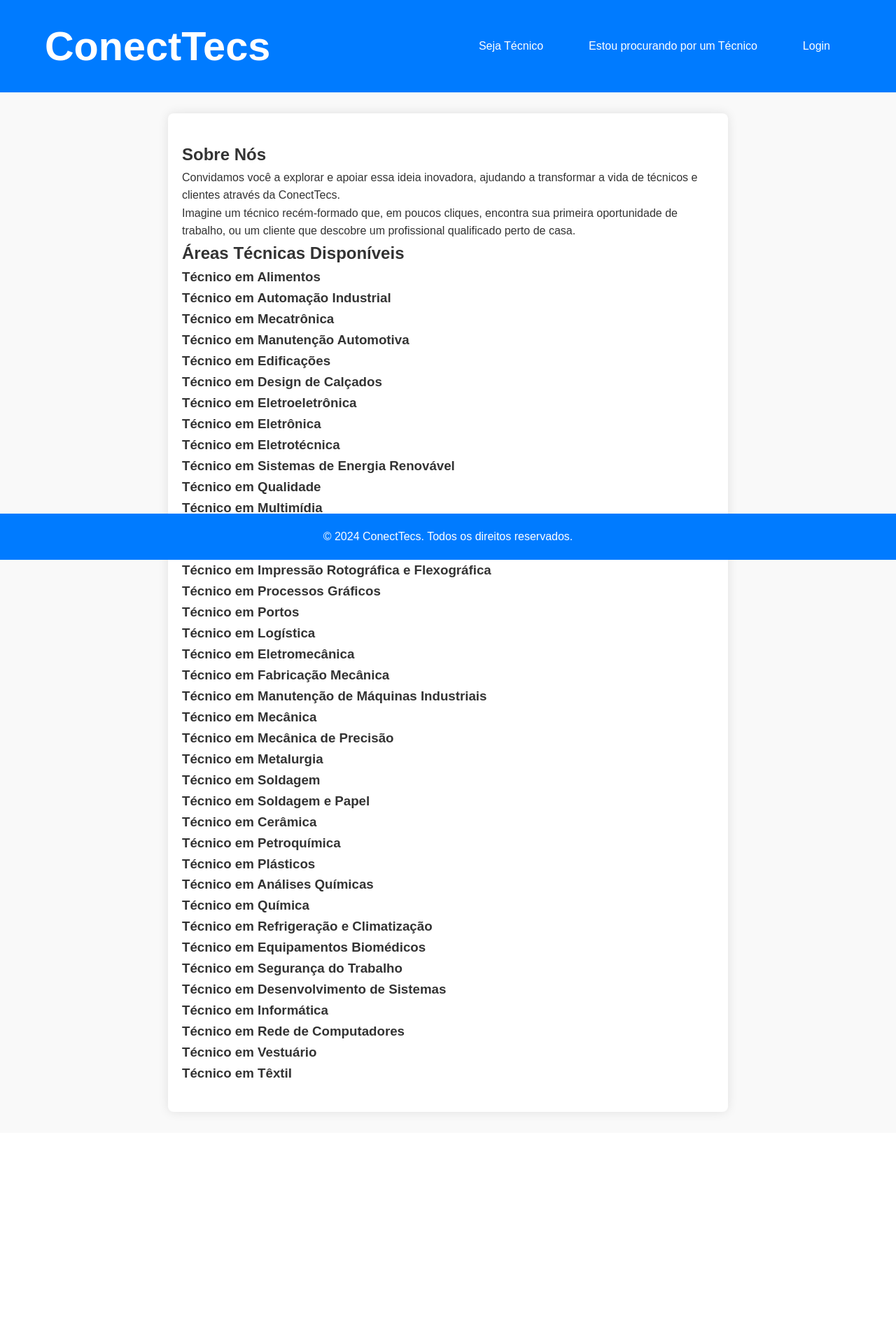
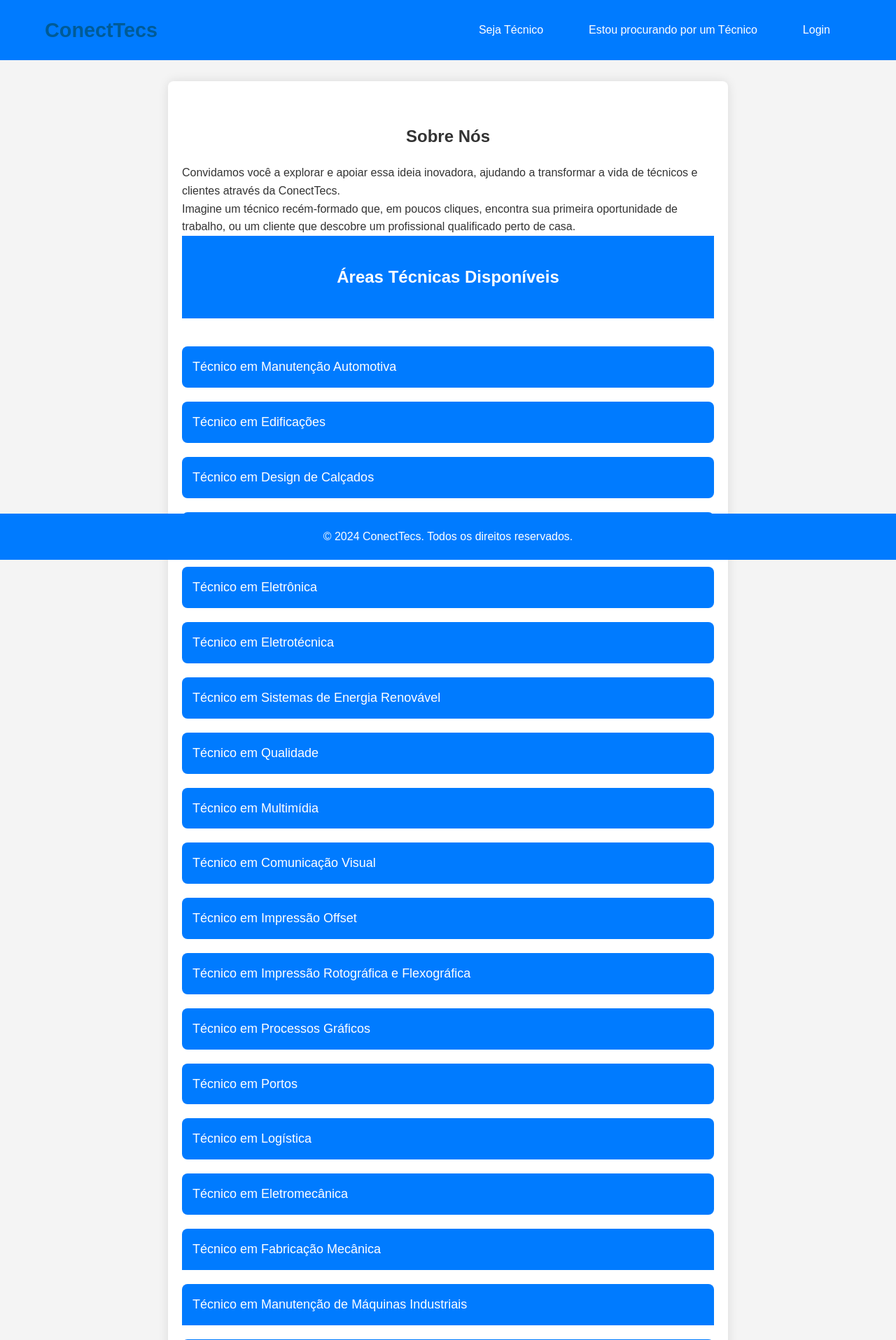
Before and after one commit to icarosantts/TCC, a PHP site: page / in a window 1280 px wide. Shown: the top 1915 px of the page at 70% size. Before the commit the page ends 1619 px from the top, so only its background shows below. Run offline with PHP 8.4, Linux system fonts and the light colour scheme.

Commit message:
atualizações

```diff
--- a/ConectTecs/cadastro-cliente.html
+++ b/ConectTecs/cadastro-cliente.html
@@ -22,8 +22,8 @@
 
     <main>
         <section class="cadastro">
-            <h2>Cadastro de Cliente</h2>
-            <p>Preencha os dados abaixo para se cadastrar como cliente.</p>
+            <h2>Cadastre-se para encontrar o profissional que procura.</h2>
+            <p>Preencha os dados abaixo para se cadastrar.</p>
             <form id="cadastro-cliente-form" action="cadastro_cliente.php" method="POST">
                 <div class="form-group">
                     <label for="nome">Nome:</label>
--- a/ConectTecs/index.html
+++ b/ConectTecs/index.html
@@ -5,6 +5,65 @@
     <meta name="viewport" content="width=device-width, initial-scale=1.0">
     <title>Página Inicial - ConectTecs</title>
     <link rel="stylesheet" href="styles.css">
+    <style>
+        body {
+            font-family: Arial, sans-serif;
+            margin: 0;
+            padding: 0;
+            background-color: #f4f4f4;
+        }
+
+        h2 {
+            text-align: center;
+            margin: 20px 0;
+        }
+
+        .accordion {
+            max-width: 900px;
+            margin: 20px auto;
+            border-radius: 8px;
+            overflow: hidden;
+        }
+
+        .accordion-header {
+            padding: 15px;
+            background: #007bff;
+            color: white;
+            font-size: 18px;
+            cursor: pointer;
+            transition: background-color 0.3s ease;
+        }
+
+        .accordion-header:hover {
+            background: #0056b3;
+        }
+
+        .accordion-body {
+            display: none;
+            padding: 15px;
+            background: #f9f9f9;
+            font-size: 16px;
+        }
+
+        .accordion-body p {
+            margin-bottom: 10px;
+        }
+
+        .accordion-body a {
+            display: inline-block;
+            padding: 10px 20px;
+            background: #007bff;
+            color: #fff;
+            text-decoration: none;
+            border-radius: 5px;
+            font-size: 14px;
+            transition: background-color 0.3s ease;
+        }
+
+        .accordion-body a:hover {
+            background: #0056b3;
+        }
+    </style>
 </head>
 <body>
     <header>
@@ -27,129 +86,280 @@
             <p>Imagine um técnico recém-formado que, em poucos cliques, encontra sua primeira oportunidade de trabalho, ou um cliente que descobre um profissional qualificado perto de casa.</p>
         </section>
 
-        <section class="areas-tecnicas">
+        <header>
             <h2>Áreas Técnicas Disponíveis</h2>
-            <div class="area">
-                <h3>Técnico em Alimentos</h3>
+        </header>
+
+        <div class="accordion">
+            <div class="accordion">
+                <div class="accordion-header">Técnico em Manutenção Automotiva</div>
+                <div class="accordion-body">
+                    <p>Especialista em manutenção e reparação de veículos automotivos.</p>
+                    <a href="cadastro.html">Cadastre-se</a>
                 </div>
-            <div class="area">
-                <h3>Técnico em Automação Industrial</h3>
             </div>
-            <div class="area">
-                <h3>Técnico em Mecatrônica</h3>
+            <div class="accordion">
+                <div class="accordion-header">Técnico em Edificações</div>
+                <div class="accordion-body">
+                    <p>Atua em projetos e construção de edificações e estruturas.</p>
+                    <a href="cadastro.html">Cadastre-se</a>
                 </div>
-            <div class="area">
-                <h3>Técnico em Manutenção Automotiva</h3>
             </div>
-            <div class="area">
-                <h3>Técnico em Edificações</h3>
+            <div class="accordion">
+                <div class="accordion-header">Técnico em Design de Calçados</div>
+                <div class="accordion-body">
+                    <p>Cria e desenvolve designs de calçados inovadores.</p>
+                    <a href="cadastro.html">Cadastre-se</a>
                 </div>
-            <div class="area">
-                <h3>Técnico em Design de Calçados</h3>
             </div>
-            <div class="area">
-                <h3>Técnico em Eletroeletrônica</h3>
+            <div class="accordion">
+                <div class="accordion-header">Técnico em Eletroeletrônica</div>
+                <div class="accordion-body">
+                    <p>Especializado em manutenção de sistemas eletroeletrônicos.</p>
+                    <a href="cadastro.html">Cadastre-se</a>
                 </div>
-            <div class="area">
-                <h3>Técnico em Eletrônica</h3>
             </div>
-            <div class="area">
-                <h3>Técnico em Eletrotécnica</h3>
+            <div class="accordion">
+                <div class="accordion-header">Técnico em Eletrônica</div>
+                <div class="accordion-body">
+                    <p>Desenvolve e mantém circuitos e sistemas eletrônicos.</p>
+                    <a href="cadastro.html">Cadastre-se</a>
                 </div>
-            <div class="area">
-                <h3>Técnico em Sistemas de Energia Renovável</h3>
             </div>
-            <div class="area">
-                <h3>Técnico em Qualidade</h3>
+            <div class="accordion">
+                <div class="accordion-header">Técnico em Eletrotécnica</div>
+                <div class="accordion-body">
+                    <p>Atua na instalação e manutenção de redes elétricas.</p>
+                    <a href="cadastro.html">Cadastre-se</a>
                 </div>
-            <div class="area">
-                <h3>Técnico em Multimídia</h3>
             </div>
-            <div class="area">
-                <h3>Técnico em Comunicação Visual</h3>
+            <div class="accordion">
+                <div class="accordion-header">Técnico em Sistemas de Energia Renovável</div>
+                <div class="accordion-body">
+                    <p>Trabalha com projetos de energia solar, eólica e outras fontes renováveis.</p>
+                    <a href="cadastro.html">Cadastre-se</a>
                 </div>
-            <div class="area">
-                <h3>Técnico em Impressão Offset</h3>
             </div>
-            <div class="area">
-                <h3>Técnico em Impressão Rotográfica e Flexográfica</h3>
+            <div class="accordion">
+                <div class="accordion-header">Técnico em Qualidade</div>
+                <div class="accordion-body">
+                    <p>Especialista em processos e controle de qualidade industrial.</p>
+                    <a href="cadastro.html">Cadastre-se</a>
                 </div>
-            <div class="area">
-                <h3>Técnico em Processos Gráficos</h3>
             </div>
-            <div class="area">
-                <h3>Técnico em Portos</h3>
+            <div class="accordion">
+                <div class="accordion-header">Técnico em Multimídia</div>
+                <div class="accordion-body">
+                    <p>Cria conteúdos audiovisuais e digitais para diversas mídias.</p>
+                    <a href="cadastro.html">Cadastre-se</a>
                 </div>
-            <div class="area">
-                <h3>Técnico em Logística</h3>
             </div>
-            <div class="area">
-                <h3>Técnico em Eletromecânica</h3>
+            <div class="accordion">
+                <div class="accordion-header">Técnico em Comunicação Visual</div>
+                <div class="accordion-body">
+                    <p>Desenvolve projetos gráficos e de identidade visual.</p>
+                    <a href="cadastro.html">Cadastre-se</a>
                 </div>
-            <div class="area">
-                <h3>Técnico em Fabricação Mecânica</h3>
             </div>
-            <div class="area">
-                <h3>Técnico em Manutenção de Máquinas Industriais</h3>
+            <div class="accordion">
+                <div class="accordion-header">Técnico em Impressão Offset</div>
+                <div class="accordion-body">
+                    <p>Atua na impressão gráfica de alta qualidade.</p>
+                    <a href="cadastro.html">Cadastre-se</a>
                 </div>
-            <div class="area">
-                <h3>Técnico em Mecânica</h3>
             </div>
-            <div class="area">
-                <h3>Técnico em Mecânica de Precisão</h3>
+            <div class="accordion">
+                <div class="accordion-header">Técnico em Impressão Rotográfica e Flexográfica</div>
+                <div class="accordion-body">
+                    <p>Responsável por operar e supervisionar processos de impressão rotográfica e flexográfica.</p>
+                    <a href="cadastro.html">Cadastre-se</a>
                 </div>
-            <div class="area">
-                <h3>Técnico em Metalurgia</h3>
             </div>
-            <div class="area">
-                <h3>Técnico em Soldagem</h3>
+            <div class="accordion">
+                <div class="accordion-header">Técnico em Processos Gráficos</div>
+                <div class="accordion-body">
+                    <p>Atua no planejamento e controle de processos gráficos e finalização de projetos.</p>
+                    <a href="cadastro.html">Cadastre-se</a>
                 </div>
-            <div class="area">
-                <h3>Técnico em Soldagem e Papel</h3>
             </div>
-            <div class="area">
-                <h3>Técnico em Cerâmica</h3>
+            <div class="accordion">
+                <div class="accordion-header">Técnico em Portos</div>
+                <div class="accordion-body">
+                    <p>Realiza operações logísticas e administrativas relacionadas a portos e terminais.</p>
+                    <a href="cadastro.html">Cadastre-se</a>
                 </div>
-            <div class="area">
-                <h3>Técnico em Petroquímica</h3>
             </div>
-            <div class="area">
-                <h3>Técnico em Plásticos</h3>
+            <div class="accordion">
+                <div class="accordion-header">Técnico em Logística</div>
+                <div class="accordion-body">
+                    <p>Gerencia processos logísticos e cadeias de suprimentos.</p>
+                    <a href="cadastro.html">Cadastre-se</a>
                 </div>
-            <div class="area">
-                <h3>Técnico em Análises Químicas</h3>
             </div>
-            <div class="area">
-                <h3>Técnico em Química</h3>
+            <div class="accordion">
+                <div class="accordion-header">Técnico em Eletromecânica</div>
+                <div class="accordion-body">
+                    <p>Combina conhecimentos em mecânica e elétrica para manutenção de máquinas.</p>
+                    <a href="cadastro.html">Cadastre-se</a>
                 </div>
-            <div class="area">
-                <h3>Técnico em Refrigeração e Climatização</h3>
             </div>
-            <div class="area">
-                <h3>Técnico em Equipamentos Biomédicos</h3>
+
+            <div class="accordion">
+                <div class="accordion-header">Técnico em Fabricação Mecânica</div>
+                <div class="accordion-body">
+                    <p>Atua na fabricação de peças e equipamentos mecânicos, utilizando processos industriais modernos.</p>
+                    <a href="cadastro.html">Cadastre-se</a>
             </div>
-            <div class="area">
-                <h3>Técnico em Segurança do Trabalho</h3>
+
+            <div class="accordion">
+                <div class="accordion-header">Técnico em Manutenção de Máquinas Industriais</div>
+                <div class="accordion-body">
+                    <p>Especialista na manutenção preventiva e corretiva de máquinas utilizadas em indústrias.</p>
+                    <a href="cadastro.html">Cadastre-se</a>
             </div>
-            <div class="area">
-                <h3>Técnico em Desenvolvimento de Sistemas</h3>
+
+            <div class="accordion">
+                <div class="accordion-header">Técnico em Mecânica</div>
+                <div class="accordion-body">
+                    <p>Desenvolve projetos e realiza manutenção de sistemas mecânicos, equipamentos e máquinas.</p>
+                    <a href="cadastro.html">Cadastre-se</a>
             </div>
-            <div class="area">
-                <h3>Técnico em Informática</h3>
+
+            <div class="accordion">
+                <div class="accordion-header">Técnico em Mecânica de Precisão</div>
+                <div class="accordion-body">
+                    <p>Trabalha com a produção de peças e sistemas que exigem alta precisão, como moldes e ferramentas.</p>
+                    <a href="cadastro.html">Cadastre-se</a>
             </div>
-            <div class="area">
-                <h3>Técnico em Rede de Computadores</h3>
+
+            <div class="accordion">
+                <div class="accordion-header">Técnico em Metalurgia</div>
+                <div class="accordion-body">
+                    <p>Responsável pela transformação e tratamento de metais em processos industriais diversos.</p>
+                    <a href="cadastro.html">Cadastre-se</a>
             </div>
-            <div class="area">
-                <h3>Técnico em Vestuário</h3>
+
+            <div class="accordion">
+                <div class="accordion-header">Técnico em Soldagem</div>
+                <div class="accordion-body">
+                    <p>Especialista em processos de soldagem, garantindo qualidade em estruturas e materiais soldados.</p>
+                    <a href="cadastro.html">Cadastre-se</a>
             </div>
-            <div class="area">
-                <h3>Técnico em Têxtil</h3>
+
+            <div class="accordion">
+                <div class="accordion-header">Técnico em Soldagem e Papel</div>
+                <div class="accordion-body">
+                    <p>Atua na união de materiais e no controle de qualidade no setor de papel e celulose.</p>
+                    <a href="cadastro.html">Cadastre-se</a>
             </div>
-        </section>
 
+            <div class="accordion">
+                <div class="accordion-header">Técnico em Cerâmica</div>
+                <div class="accordion-body">
+                    <p>Especialista no desenvolvimento, produção e controle de qualidade de produtos cerâmicos.</p>
+                    <a href="cadastro.html">Cadastre-se</a>
+                </div>
 
+            <div class="accordion">
+                <div class="accordion-header">Técnico em Petroquímica</div>
+                <div class="accordion-body">
+                    <p>Atua na transformação de petróleo e gás natural em produtos químicos e combustíveis.</p>
+                    <a href="cadastro.html">Cadastre-se</a>
+                </div>
+
+            <div class="accordion">
+                <div class="accordion-header">Técnico em Plásticos</div>
+                <div class="accordion-body">
+                    <p>Desenvolve processos e produtos no setor de plásticos, garantindo eficiência e sustentabilidade.</p>
+                    <a href="cadastro.html">Cadastre-se</a>
+                </div>
+
+            <div class="accordion">
+                <div class="accordion-header">Técnico em Análises Químicas</div>
+                <div class="accordion-body">
+                    <p>Realiza análises químicas para controle de qualidade e pesquisa em diferentes setores industriais.</p>
+                    <a href="cadastro.html">Cadastre-se</a>
+                </div>
+
+            <div class="accordion">
+                <div class="accordion-header">Técnico em Química</div>
+                <div class="accordion-body">
+                    <p>Trabalha no desenvolvimento de processos químicos, produtos e controle de qualidade.</p>
+                    <a href="cadastro.html">Cadastre-se</a>
+                </div>
+
+            <div class="accordion">
+                <div class="accordion-header">Técnico em Refrigeração e Climatização</div>
+                <div class="accordion-body">
+                    <p>Especialista na instalação e manutenção de sistemas de refrigeração e climatização.</p>
+                    <a href="cadastro.html">Cadastre-se</a>
+                </div>
+
+            <div class="accordion">
+                <div class="accordion-header">Técnico em Equipamentos Biomédicos</div>
+                <div class="accordion-body">
+                    <p>Atua na manutenção, calibração e gestão de equipamentos utilizados na área da saúde.</p>
+                    <a href="cadastro.html">Cadastre-se</a>
+                </div>
+
+            <div class="accordion">
+                <div class="accordion-header">Técnico em Segurança do Trabalho</div>
+                <div class="accordion-body">
+                    <p>Responsável por garantir a segurança dos trabalhadores, prevenindo acidentes e doenças ocupacionais.</p>
+                    <a href="cadastro.html">Cadastre-se</a>
+                </div>
+
+            <div class="accordion">
+                <div class="accordion-header">Técnico em Desenvolvimento de Sistemas</div>
+                <div class="accordion-body">
+                    <p>Atua na criação, manutenção e análise de sistemas computacionais, garantindo a funcionalidade e inovação tecnológica.</p>
+                    <a href="cadastro.html">Cadastre-se</a>
+            </div>
+
+            <div class="accordion">
+                <div class="accordion-header">Técnico em Informática</div>
+                <div class="accordion-body">
+                    <p>Trabalha na montagem, manutenção e configuração de computadores, além de suporte técnico e desenvolvimento de software básico.</p>
+                    <a href="cadastro.html">Cadastre-se</a>
+            </div>
+
+            <div class="accordion">
+                <div class="accordion-header">Técnico em Rede de Computadores</div>
+                <div class="accordion-body">
+                    <p>Especialista em instalação, manutenção e segurança de redes de computadores, garantindo a conectividade e eficiência.</p>
+                    <a href="cadastro.html">Cadastre-se</a>
+            </div>
+
+            <div class="accordion">
+                <div class="accordion-header">Técnico em Vestuário</div>
+                <div class="accordion-body">
+                    <p>Atua no planejamento, desenvolvimento e produção de peças de vestuário, com foco em qualidade e design.</p>
+                    <a href="cadastro.html">Cadastre-se</a>
+            </div>
+
+            <div class="accordion">
+                <div class="accordion-header">Técnico em Têxtil</div>
+                <div class="accordion-body">
+                    <p>Especialista na produção, análise e controle de qualidade de tecidos e materiais têxteis, promovendo eficiência e inovação no setor.</p>
+                    <a href="cadastro.html">Cadastre-se</a>
+            </div>
     </main>
+
+    <script>
+        document.querySelectorAll('.accordion-header').forEach(header => {
+            header.addEventListener('click', () => {
+                const body = header.nextElementSibling;
+
+                // Fecha outros accordions
+                document.querySelectorAll('.accordion-body').forEach(item => {
+                    if (item !== body) item.style.display = 'none';
+                });
+
+                // Alterna o estado do accordion clicado
+                body.style.display = body.style.display === 'block' ? 'none' : 'block';
+            });
+        });
+    </script>
 
     <footer>
         <p>&copy; 2024 ConectTecs. Todos os direitos reservados.</p>
--- a/ConectTecs/styles.css
+++ b/ConectTecs/styles.css
@@ -29,11 +29,13 @@ header {
     align-items: center;
 }
 
-.logo a {
-    color: #fff;
-    font-size: 1.8em;
-    text-decoration: none;
+.logo{
+    color: #fff; /* Define a cor do texto como branca */
+    font-size: 1.8em; /* Define o tamanho da fonte */
+    text-decoration: none; /* Remove a linha sublinhada */
+    font-weight: bold; /* Opcional: deixa o texto mais destacado */
 }
+
 
 .menu .nav-links {
     list-style: none;
@@ -104,6 +106,23 @@ select {
     font-size: 1em;
 }
 
+/* Estilo dos botões */
+button {
+    width: 100%;
+    background-color: #007bff;
+    color: #fff;
+    border: none;
+    padding: 15px;
+    font-size: 1.1em;
+    border-radius: 5px;
+    cursor: pointer;
+    transition: background-color 0.3s;
+    margin-top: 15px;
+}
+
+button:hover{
+    background-color: #0056b3;
+}
 
 .menu {
     display: flex;
@@ -275,6 +294,7 @@ a:hover {
             background-color: #e60000;
         }
 
+
 footer {
     background-color: #007bff;
     color: #fff;
```
Lines whose indentation alone changed are shown as unchanged.
